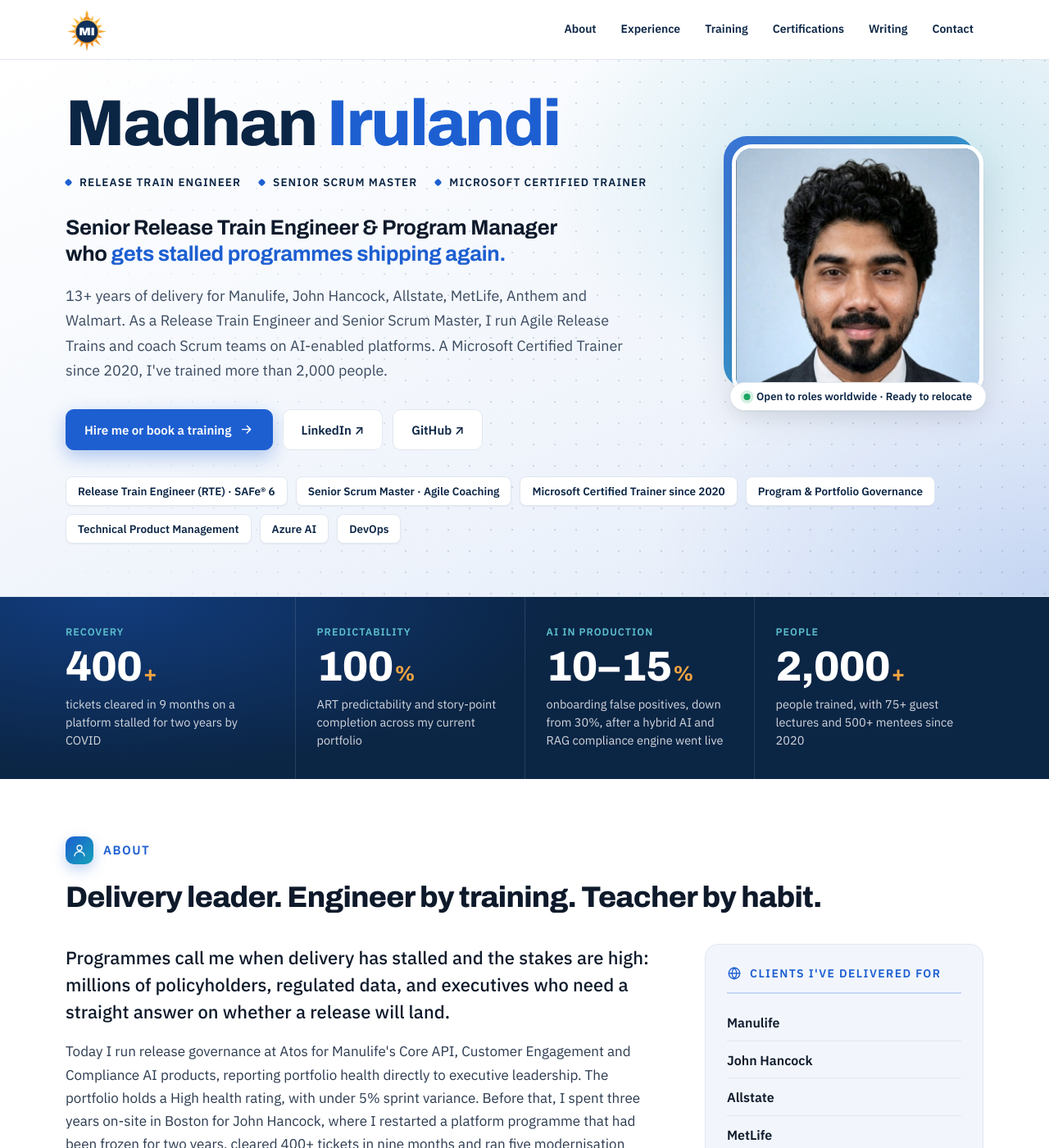
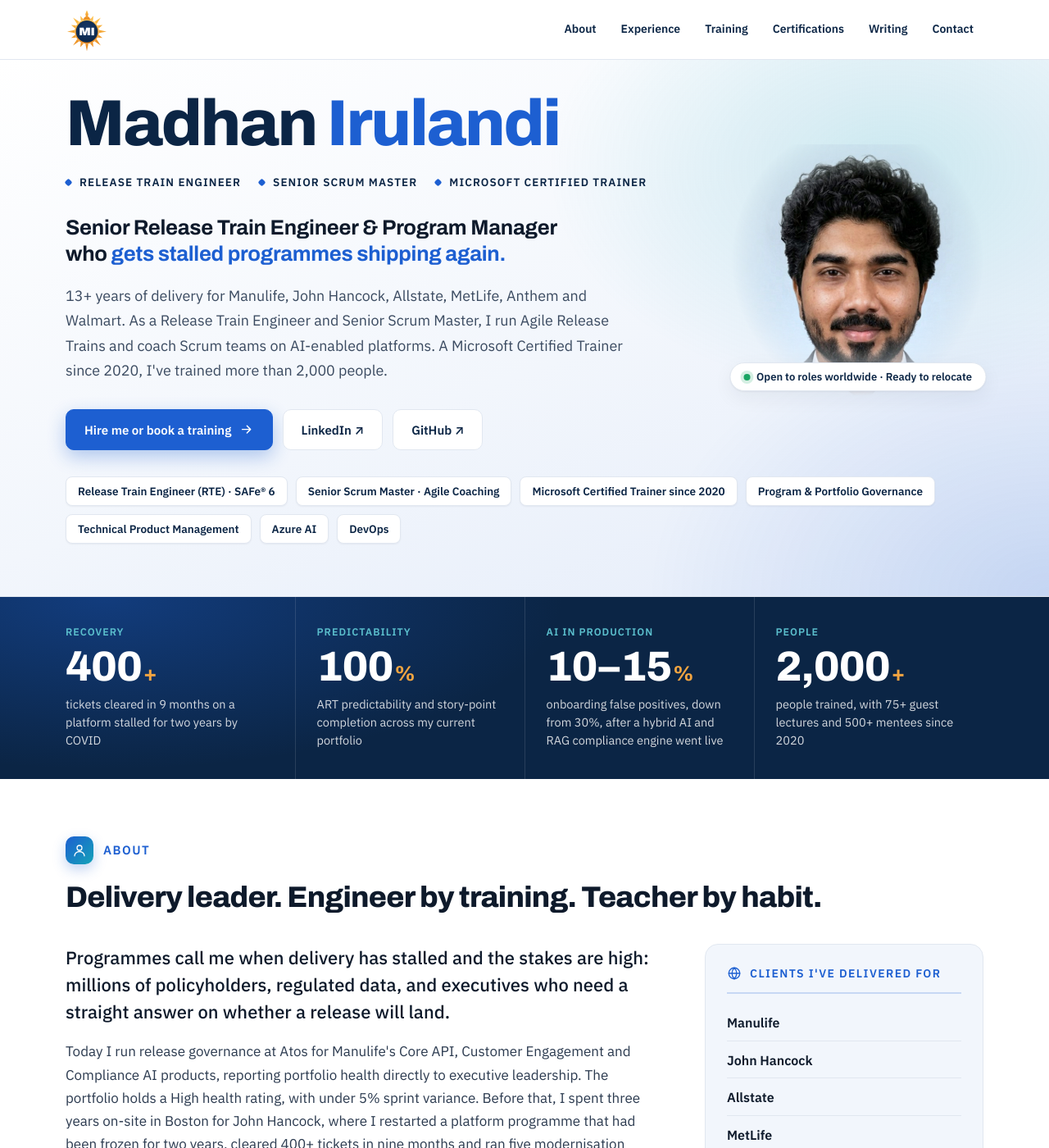
Before and after one commit to Madhan-I/Madhan-I.github.io, a Jekyll site: the page built from index.html, in a window 1280 px wide and 1400 px high. Shown: the whole window at 82% size. Built offline with Jekyll 4.4.1, drawn with Linux system fonts in a browser that asks for light colours.

Commit message:
Hero: remove dot grid, blend photo into background with soft edges
Co-Authored-By: Claude Opus 5.5 <noreply@anthropic.com>
Claude-Session: https://claude.ai/code/session_01MFRrTt7LBDdX57m85KHNGp

```diff
--- a/assets/css/style.css
+++ b/assets/css/style.css
@@ -50,8 +50,7 @@ nav ul a:hover { color: var(--navy); background: var(--tint); }
 .hero-bg { position: absolute; inset: 0; pointer-events: none;
   background:
     radial-gradient(600px 400px at 85% 20%, color-mix(in srgb, var(--brand-2) 18%, transparent), transparent 70%),
-    radial-gradient(700px 500px at 100% 100%, color-mix(in srgb, var(--brand) 16%, transparent), transparent 70%),
-    radial-gradient(circle at 1px 1px, color-mix(in srgb, var(--navy) 14%, transparent) 1px, transparent 1.5px) 0 0 / 26px 26px;
+    radial-gradient(700px 500px at 100% 100%, color-mix(in srgb, var(--brand) 16%, transparent), transparent 70%);
   mask-image: linear-gradient(90deg, transparent 0%, #000 45%); -webkit-mask-image: linear-gradient(90deg, transparent 0%, #000 45%); }
 .hero { position: relative; display: grid; grid-template-columns: minmax(0, 1fr); gap: 32px; padding-block: clamp(24px, 3vw, 40px) clamp(36px, 5vw, 64px); }
 .hero.has-photo { grid-template-columns: minmax(0, 1fr) clamp(240px, 24vw, 320px); align-items: center; column-gap: clamp(32px, 5vw, 72px); }
@@ -394,3 +393,10 @@ nav .wrap { padding-block: 10px; }
   .portrait figcaption .sep { display: block; height: 0; overflow: hidden; }
   .portrait figcaption .st { text-align: left; }
 }
+
+/* Photo blends into the hero background: no frame, soft faded edges */
+.portrait::before { display: none; }
+.portrait img { border: 0; border-radius: 0; box-shadow: none;
+  -webkit-mask-image: radial-gradient(ellipse 50% 54% at 50% 46%, #000 62%, transparent 100%);
+          mask-image: radial-gradient(ellipse 50% 54% at 50% 46%, #000 62%, transparent 100%); }
+.portrait figcaption { bottom: 6px; }
```
